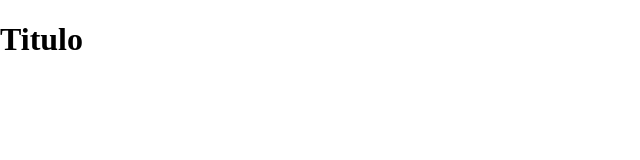
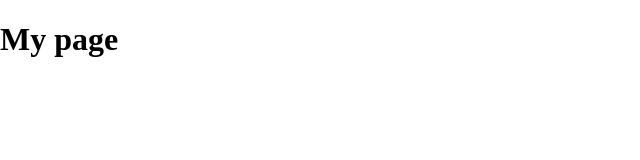
Before and after one commit to leorejwan/coronaquiz, a Next.js app: page / in a window 1280 px wide. Shown: the top 160 px of the page, without its empty margins (0-640 px from the left). Built offline with nearby package versions, Linux system fonts and the light colour scheme.

Commit message:
Com a proppriedade props, o react entende que é para pegar o elemento filho desta Tag Title

```diff
--- a/pages/index.js
+++ b/pages/index.js
@@ -5,8 +5,12 @@ import styled from 'styled-components'
 //   color: ${({ theme }) => theme.colors.primary};
 // `
 
-function Title() {
-  return <h1>Titulo</h1>
+function Title(props) {
+  return(
+    <h1>
+      {props.children}
+    </h1>
+  )
 }
 
 export default function Home() {
```
